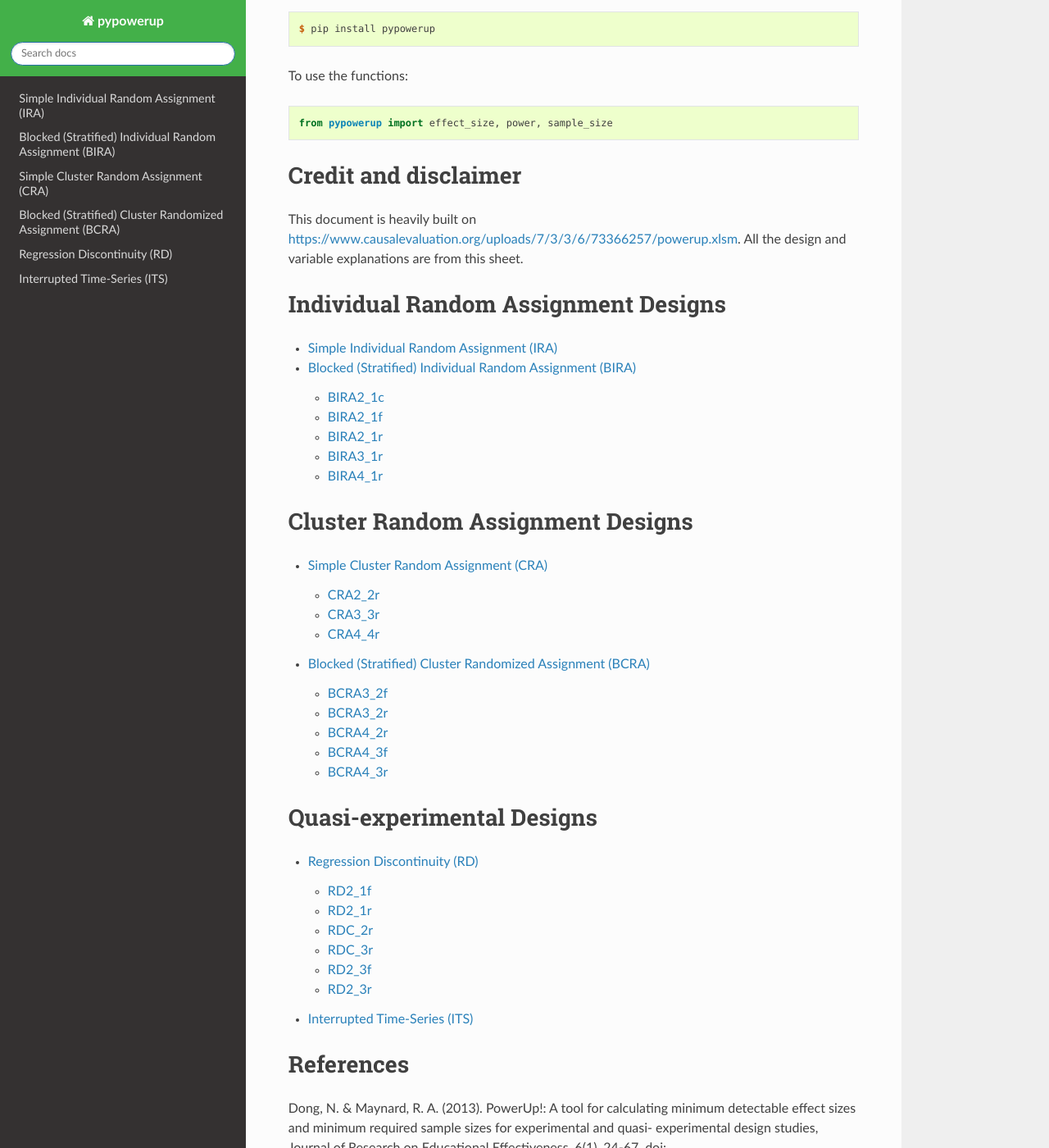
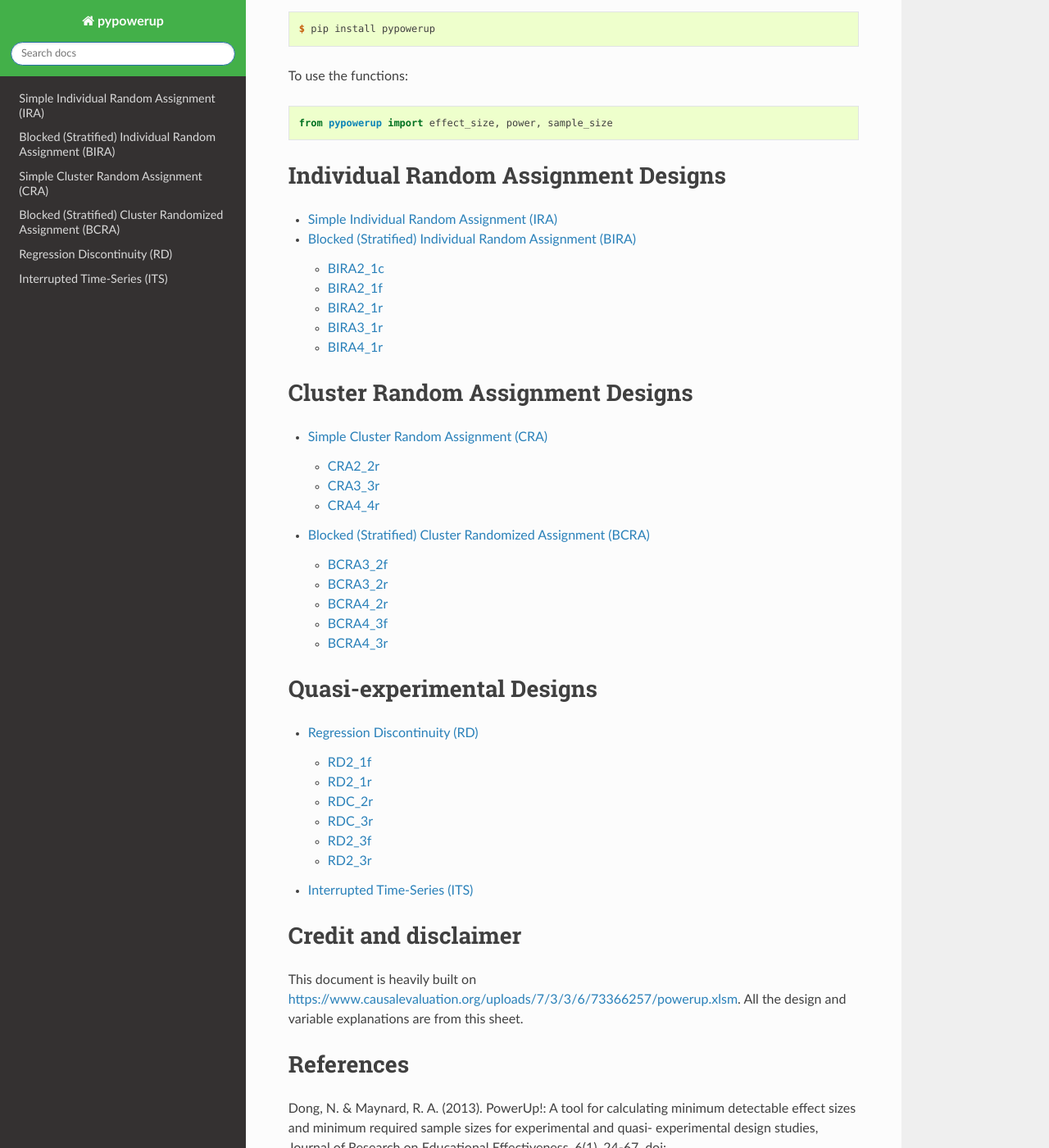
Before and after one commit to sophiamyang/pypowerup, a Sphinx documentation site: the page built from docs/source/index.rst, in a window 1280 px wide and 1400 px high, scrolled down 603 px. Shown: the whole window at 82% size. Built offline with Sphinx 7.4.7 and the Read the Docs theme 2.0.0, drawn with Linux system fonts in a browser that asks for light colours; some of the changed lines change nothing that is shown.

Commit message:
rearrange

```diff
--- a/docs/source/index.rst
+++ b/docs/source/index.rst
@@ -45,11 +45,6 @@
 
    from pypowerup import effect_size, power, sample_size
 
-Credit and disclaimer
-=====================
-This document is heavily built on https://www.causalevaluation.org/uploads/7/3/3/6/73366257/powerup.xlsm.
-All the design and variable explanations are from this sheet.
-
 Individual Random Assignment Designs
 ====================================
 
@@ -78,6 +73,10 @@
    RD
    ITS
 
+Credit and disclaimer
+=====================
+This document is heavily built on https://www.causalevaluation.org/uploads/7/3/3/6/73366257/powerup.xlsm.
+All the design and variable explanations are from this sheet.
 
 
 References
```
